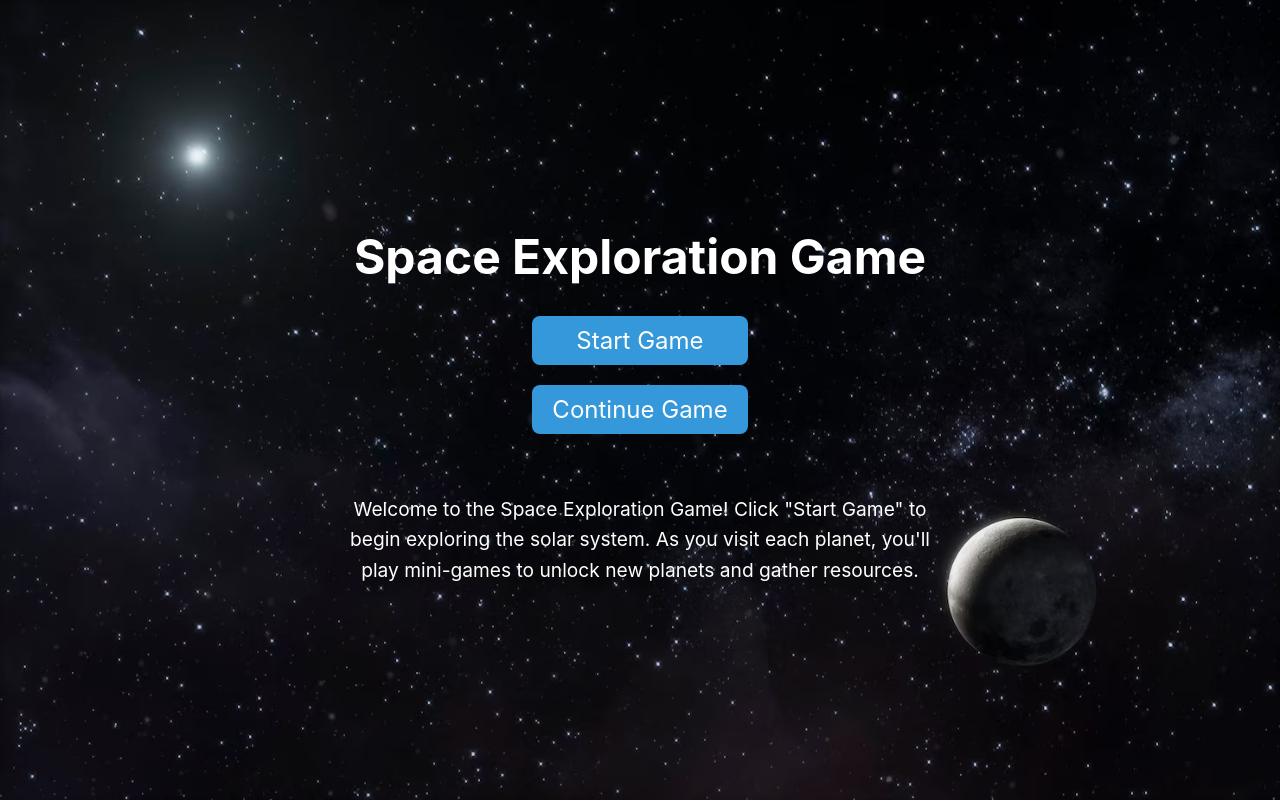
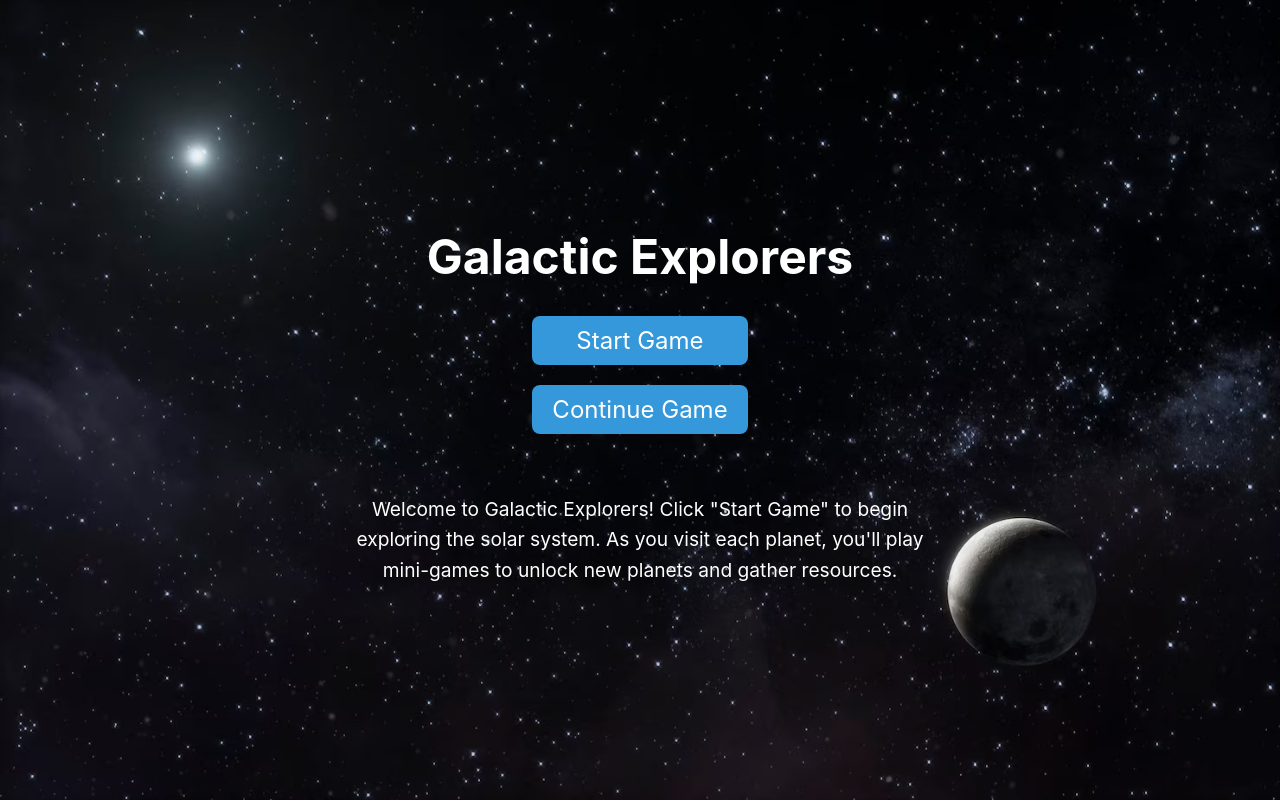
Before and after one commit to Ronnyboy125/Galactic-Explorers, a React (Create React App) app in the folder cbw/: page / in a window 1280 px wide. Built offline with nearby package versions, Linux system fonts and the light colour scheme.

Commit message:
Changed title to Galactic Explorers

```diff
--- a/cbw/src/components/Home.js
+++ b/cbw/src/components/Home.js
@@ -5,7 +5,7 @@ import "../App.css";
 function Home() {
 	return (
 		<div className="home">
-			<h1 className="game-title">Space Exploration Game</h1>
+			<h1 className="game-title">Galactic Explorers</h1>
 			<div className="home-buttons">
 				{/* start a new game */}
 				<Link to="/solarsystem" className="start-button">
@@ -18,7 +18,7 @@ function Home() {
 			</div>
 			<div className="instructions">
 				<p>
-					Welcome to the Space Exploration Game! Click "Start Game" to begin
+					Welcome to Galactic Explorers! Click "Start Game" to begin
 					exploring the solar system. As you visit each planet, you'll play
 					mini-games to unlock new planets and gather resources.
 				</p>
```
